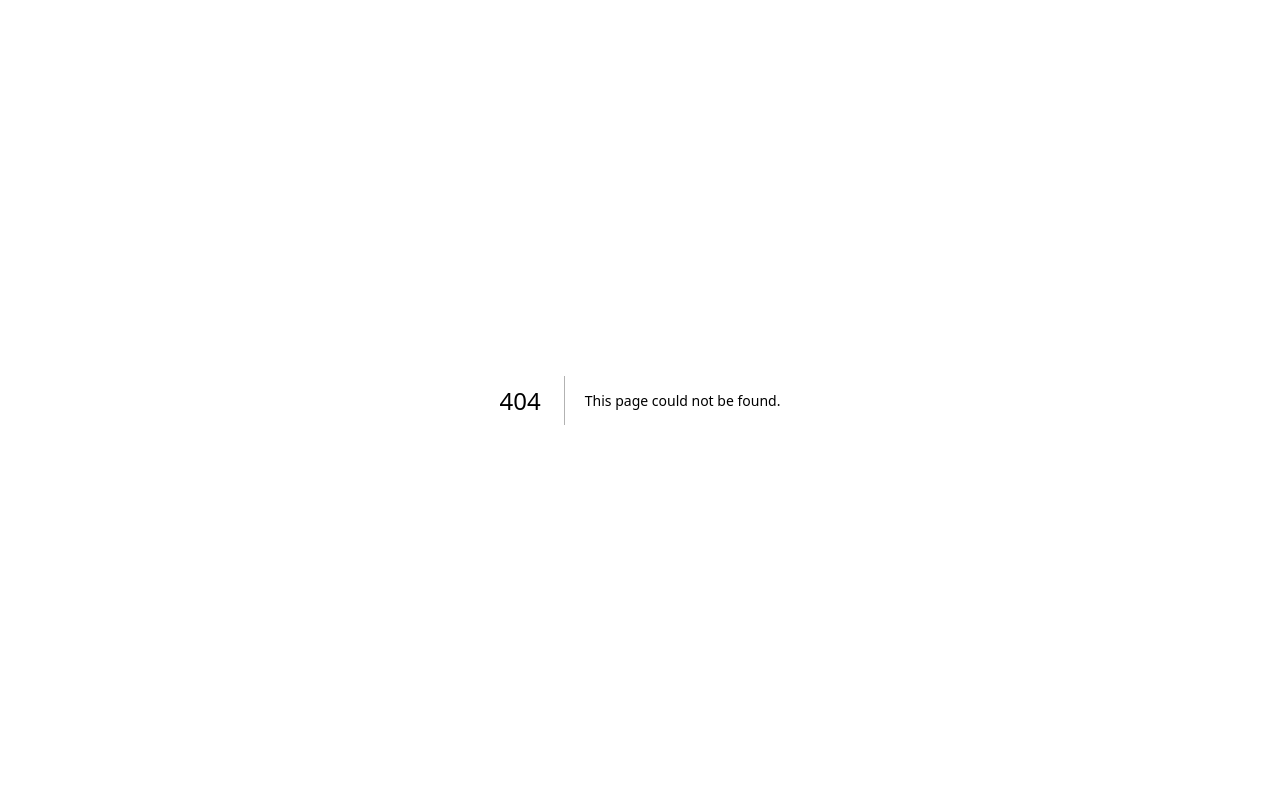
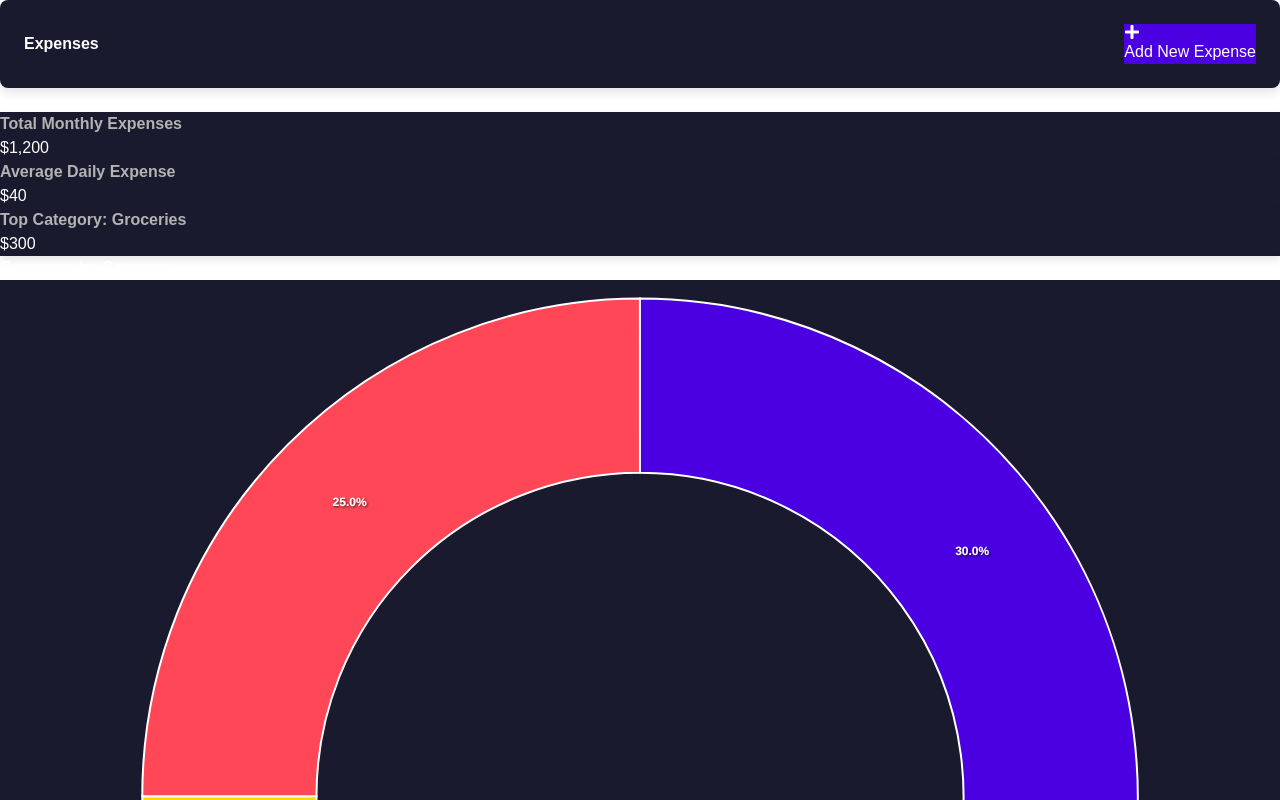
Before and after one commit to KevST14/SpendSync, a Next.js app: page /expenses in a window 1280 px wide. Before the commit this address had no page. Shown: the top 800 px of the page. Built offline with nearby package versions, Linux system fonts and the light colour scheme.

Commit message:
create expenses page

```diff
--- /dev/null
+++ b/src/app/expenses/page.js
@@ -0,0 +1,97 @@
+// src/app/expenses/page.js
+"use client";
+
+import { useState } from 'react';
+import dynamic from 'next/dynamic';
+import { FaPlus, FaSearch, FaFilter, FaChartPie } from 'react-icons/fa';
+
+const PieChart = dynamic(() => import('../components/PieChart'), { ssr: false });
+
+export default function ExpensesPage() {
+  const categories = ["Groceries", "Utilities", "Entertainment", "Transport", "Healthcare"];
+  const categoryExpenses = [300, 150, 200, 100, 250];
+
+  const [expenses, setExpenses] = useState([
+    { date: "01/06/2024", category: "Groceries", amount: 150, notes: "Weekly shopping" },
+    { date: "02/06/2024", category: "Utilities", amount: 80, notes: "Electricity bill" },
+    { date: "03/06/2024", category: "Entertainment", amount: 50, notes: "Movie night" },
+  ]);
+
+  return (
+    <div className="expenses-page p-6">
+      {/* Page Header */}
+      <header className="header mb-6 p-4 bg-surface rounded-lg shadow-lg flex justify-between items-center">
+        <h1 className="text-2xl font-bold">Expenses</h1>
+        <button className="bg-primary text-text-primary p-3 rounded-lg flex items-center">
+          <FaPlus className="mr-2" /> Add New Expense
+        </button>
+      </header>
+
+      {/* Expense Overview */}
+      <section className="overview grid grid-cols-1 md:grid-cols-3 gap-6 mb-8">
+        <div className="bg-surface p-6 rounded-lg shadow-md">
+          <h3 className="text-secondary mb-2">Total Monthly Expenses</h3>
+          <p className="text-3xl font-bold">$1,200</p>
+        </div>
+        <div className="bg-surface p-6 rounded-lg shadow-md">
+          <h3 className="text-secondary mb-2">Average Daily Expense</h3>
+          <p className="text-3xl font-bold">$40</p>
+        </div>
+        <div className="bg-surface p-6 rounded-lg shadow-md">
+          <h3 className="text-secondary mb-2">Top Category: Groceries</h3>
+          <p className="text-3xl font-bold">$300</p>
+        </div>
+      </section>
+
+      {/* Expense By Category Chart */}
+      <section className="chart-section mb-8">
+        <h2 className="text-xl font-bold mb-4">Expenses by Category</h2>
+        <div className="bg-surface p-6 rounded-lg shadow-md">
+          <PieChart categories={categories} dataValues={categoryExpenses} />
+        </div>
+      </section>
+
+      {/* Expense Filter & Search */}
+      <section className="search-filter mb-6 flex justify-between items-center">
+        <div className="flex items-center space-x-4">
+          <button className="bg-primary text-text-primary p-2 rounded-lg flex items-center">
+            <FaFilter className="mr-2" /> Filter
+          </button>
+          <input
+            type="text"
+            placeholder="Search expenses..."
+            className="bg-background p-2 rounded-lg text-text-primary"
+          />
+          <FaSearch className="text-secondary ml-2" />
+        </div>
+      </section>
+
+      {/* Detailed Expense List */}
+      <section className="expense-list">
+        <h2 className="text-xl font-bold mb-4">Expense List</h2>
+        <div className="bg-surface p-6 rounded-lg shadow-md">
+          <table className="w-full text-left">
+            <thead className="bg-primary text-text-primary">
+              <tr>
+                <th className="p-3">Date</th>
+                <th className="p-3">Category</th>
+                <th className="p-3">Amount</th>
+                <th className="p-3">Notes</th>
+              </tr>
+            </thead>
+            <tbody>
+              {expenses.map((expense, index) => (
+                <tr key={index} className="hover:bg-background transition-colors">
+                  <td className="p-3">{expense.date}</td>
+                  <td className="p-3">{expense.category}</td>
+                  <td className="p-3 text-danger font-semibold">- ${expense.amount}</td>
+                  <td className="p-3">{expense.notes}</td>
+                </tr>
+              ))}
+            </tbody>
+          </table>
+        </div>
+      </section>
+    </div>
+  );
+}
--- a/src/app/globals.css
+++ b/src/app/globals.css
@@ -272,3 +272,50 @@ tr:hover {
   background-color: var(--background);
   transition: background-color 0.3s;
 }
+
+/* global.css */
+
+/* Basic styling for cards and table */
+.bg-surface {
+  background-color: var(--surface-color);
+}
+
+.text-primary {
+  color: var(--text-primary);
+}
+
+.text-danger {
+  color: var(--danger-color);
+}
+
+.expenses-page .overview div,
+.expenses-page .chart-section,
+.expenses-page .expense-list {
+  box-shadow: 0 4px 8px rgba(0, 0, 0, 0.1);
+}
+
+input[type="text"] {
+  padding: 0.5rem;
+  color: var(--text-primary);
+  background-color: var(--background);
+  border: 1px solid var(--primary-color);
+}
+
+table {
+  border-collapse: collapse;
+  width: 100%;
+}
+
+thead tr {
+  background-color: var(--primary-color);
+  color: var(--text-primary);
+}
+
+th, td {
+  padding: 1rem;
+}
+
+tr:hover {
+  background-color: var(--background);
+  transition: background-color 0.3s;
+}
```
